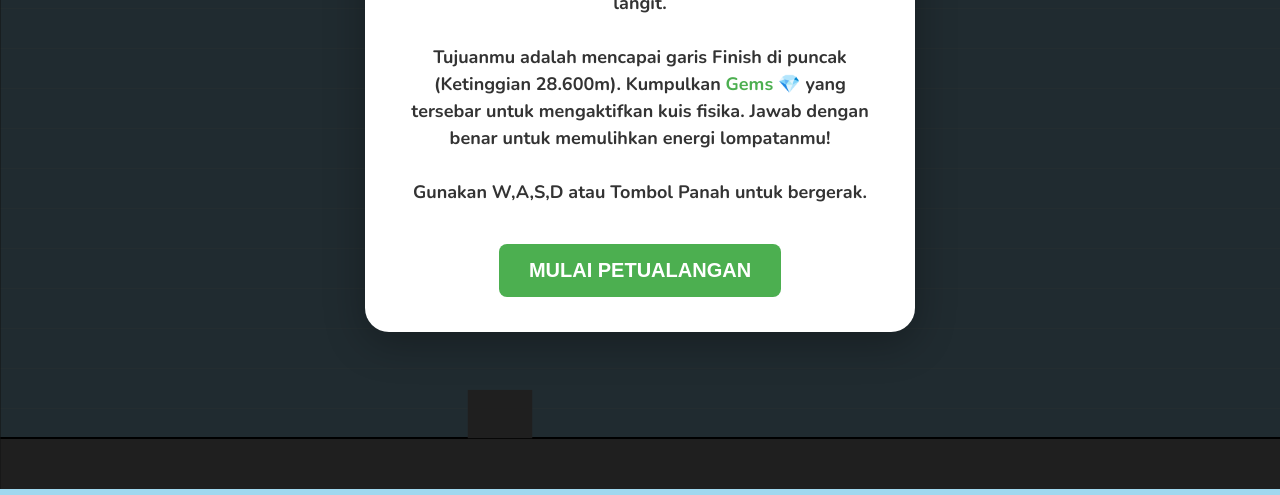
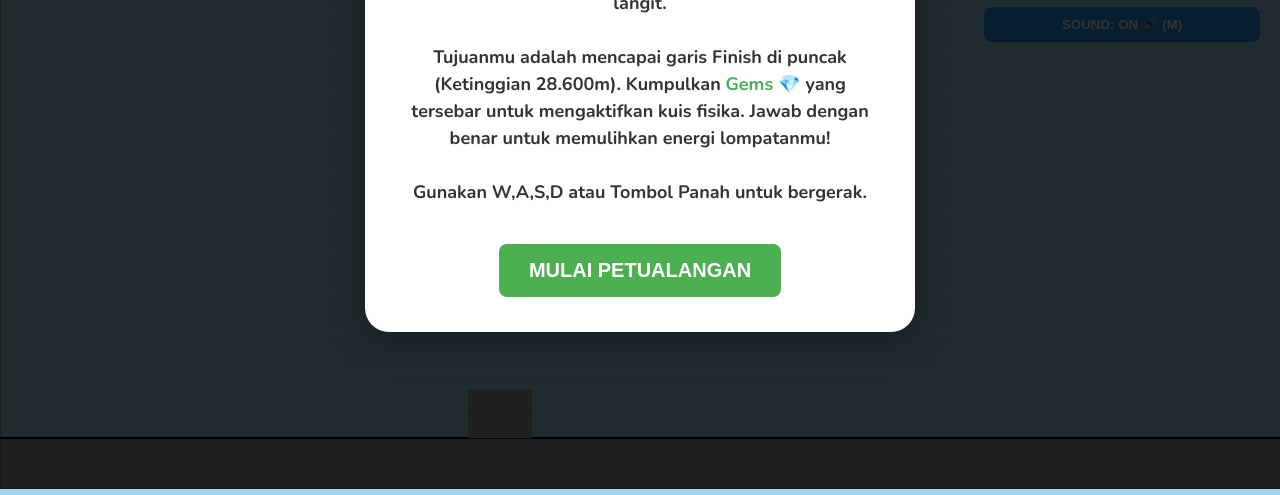
Before and after one commit to fisikaon8675/Jump-jump-Fisika, a plain HTML site: page index.html in a window 1280 px wide. Shown: the part 311-806 px from the top of the page. Drawn offline with nearby package versions, Linux system fonts and the light colour scheme.

Commit message:
Update index.html

```diff
--- a/index.html
+++ b/index.html
@@ -27,6 +27,7 @@
                 <div style="font-size: 12px; margin-top: 8px; font-weight: normal;">Tekan 'Q' atau sentuh Gems untuk Kuis</div>
             </div>
             <button id="pause-btn" onclick="togglePause()" style="margin-top: 10px; padding: 10px; font-weight: bold; background: #ea4335; color: white; border: none; border-radius: 8px; cursor: pointer; width: 100%; pointer-events: auto;">PAUSE (P)</button>
+            <button id="sound-btn" onclick="toggleSound()" style="margin-top: 10px; padding: 10px; font-weight: bold; background: #2196F3; color: white; border: none; border-radius: 8px; cursor: pointer; width: 100%; pointer-events: auto;">SOUND: ON 🔊 (M)</button>
         </div>
 
         <!-- Quiz Modal -->
```
